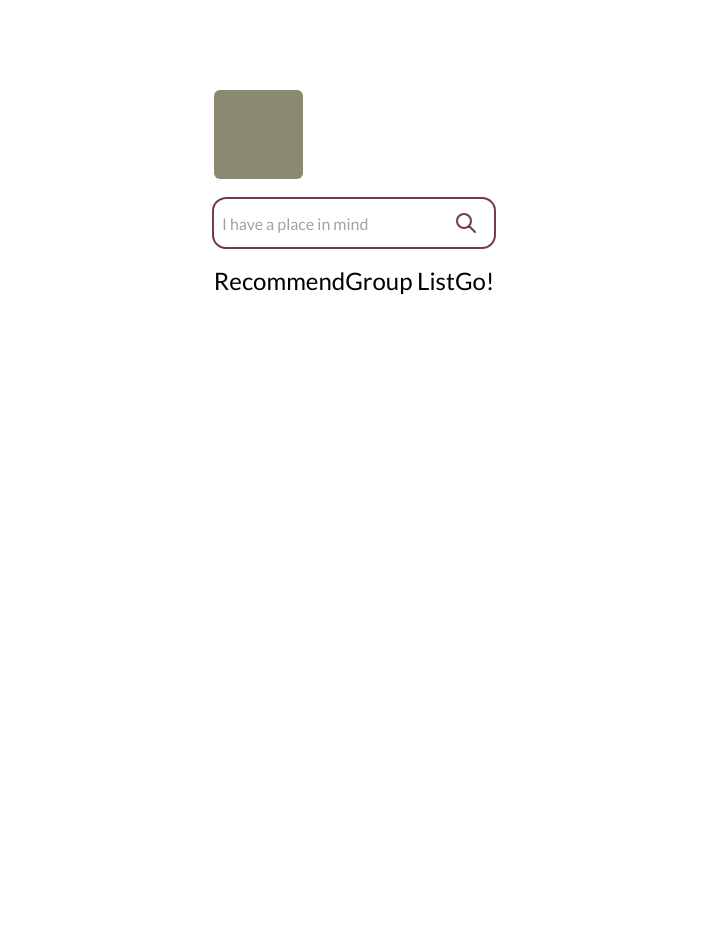
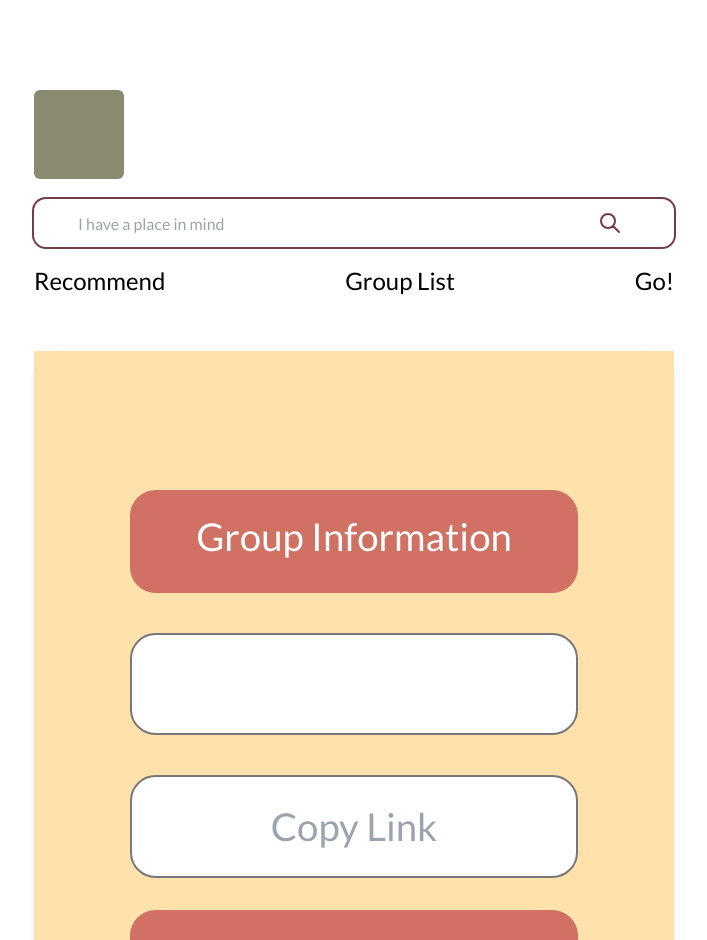
Before and after one commit to kapa-moon/final-project-team-decider, a React (Create React App) app in the folder front-end/: page /team_info in a window 1280 px wide. Shown: the top 940 px of the page, without its empty margins (286-993 px from the left). Before the commit the page ends 800 px from the top, so only its background shows below. Built offline with nearby package versions, Linux system fonts and the light colour scheme.

Commit message:
update create team page and front end other files

```diff
--- a/front-end/src/App.js
+++ b/front-end/src/App.js
@@ -4,6 +4,7 @@ import { Route, Routes } from 'react-router-dom';
 import CreateNewTeam from './component/CreateNewTeam';
 import Home from './component/Home';
 import Group from './component/Group';
+import TeamInfo from './component/TeamInfo';
 import { Link } from 'react-router-dom';
 
 function App() {
@@ -26,6 +27,7 @@ function App() {
           <Routes>
             <Route path='/' element={<CreateNewTeam />} />
             <Route path='/home' element={<Home />} />
+            <Route path='/team_info' element={<TeamInfo />} />
             <Route path='/group' element={<Group />} />
           </Routes>
         </div>
--- a/front-end/src/component/Button.js
+++ b/front-end/src/component/Button.js
@@ -45,12 +45,21 @@ function B4({str})
     let navigate = useNavigate();
     return(
         <div>
-            <button onClick = {() => navigate('./Home')} style = {{display: 'inline-block', width: '15vw', height: '6vw', paddingBottom: '0.5vw', fontSize: '3vw', backgroundColor: '#773A3A', color: 'white', position: 'relative', left: str.left ? '-11vw' : '11vw', top: str.left ? '' : '-6vw', borderRadius: '2vw'}}>{str.str}</button>
+            <button onClick = {() => str.left ? navigate('/') : navigate('/team_info')} style = {{display: 'inline-block', width: '15vw', height: '6vw', paddingBottom: '0.5vw', fontSize: '3vw', backgroundColor: '#773A3A', color: 'white', position: 'relative', left: str.left ? '-11vw' : '11vw', top: str.left ? '' : '-6vw', borderRadius: '2vw'}}>{str.str}</button>
         </div>
     );
 }
 
-let component_array = [B0, B1, B2, B3, B4];
+function B5({str})
+{
+    return(
+        <div className = 'bg-dark-pink align-top' style = {{width: '50vw', height: '8vw', fontSize: '3vw', borderRadius: '2vw', paddingTop: '1vw'}}>
+            <span className = 'inline-block align-top'>{str}</span>
+        </div>
+    );
+}
+
+let component_array = [B0, B1, B2, B3, B4, B5];
 
 function Button({str_array, type})
 {
--- a/front-end/src/component/Home.js
+++ b/front-end/src/component/Home.js
@@ -6,7 +6,7 @@ function Home()
     return(
         <>
             <div className = 'App flex-row' style = {{width: '50vw', height: '100vh'}}>
-                <Hangout/>
+                <Hangout></Hangout>
             </div>
         </>
     );
--- /dev/null
+++ b/front-end/src/component/TeamInfo.js
@@ -0,0 +1,18 @@
+import React from 'react';
+import Button from './Button';
+
+function TeamInfo()
+{
+    return(
+        <div className = 'App flex-row justify-start shadow-md rounded-3xl max-h-screen' style = {{width: '50vw', height: '100vh'}}>
+            <div className = 'App_body'>
+                <Button str_array = {['Group Information']} type = {0}></Button>
+                <div style = {{marginTop: '2.5vw'}}><Button str_array = {['']} type = {1}></Button></div>
+                <div style = {{marginTop: '2.5vw'}}><Button str_array = {[{str: '', placeholder: 'Copy Link'}]} type = {3}></Button></div>
+                <div style = {{marginTop: '2.5vw'}}><Button str_array = {['Join a Group']} type = {0}></Button></div>
+            </div>
+        </div>
+      );
+}
+
+export default TeamInfo;
```
